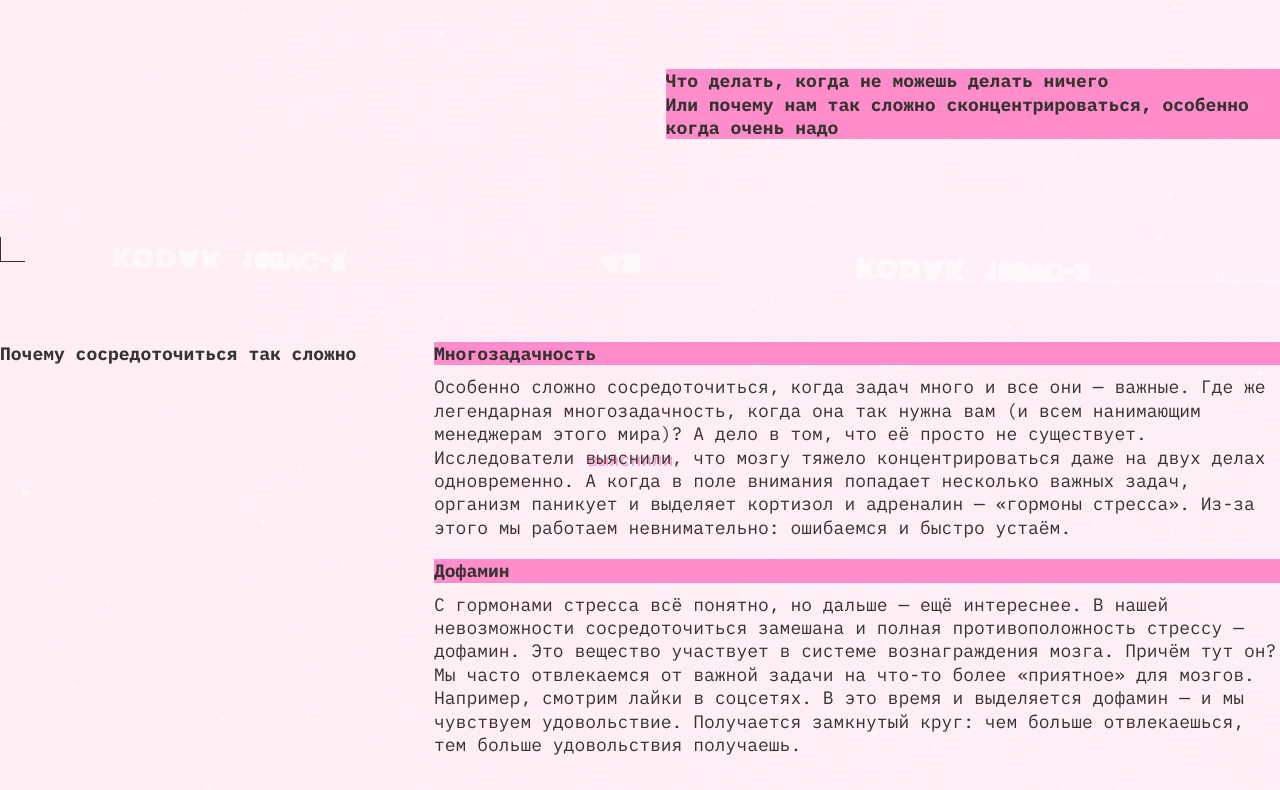
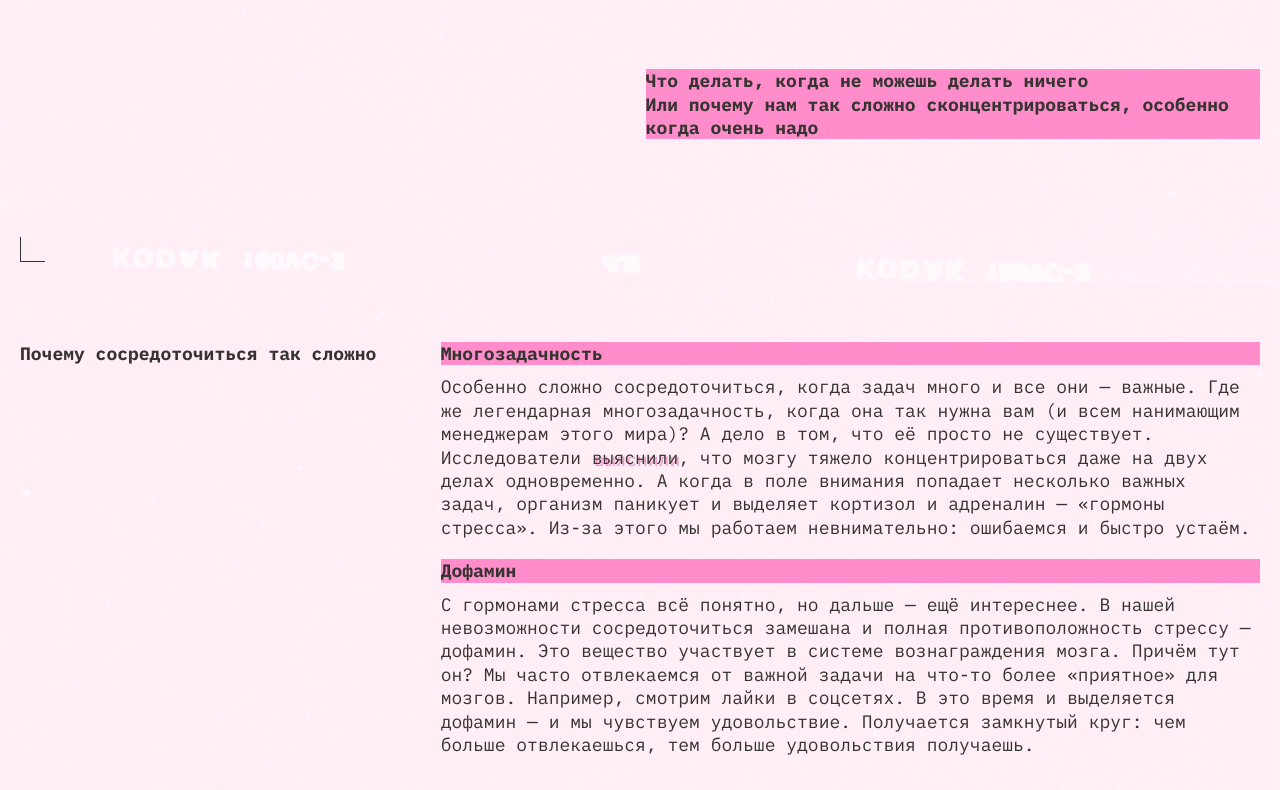
Before and after one commit to Dar1aB/slozhno-sosredotochitsya, a plain HTML site: page index.html in a window 1280 px wide. Shown: the part 518-1308 px from the top of the page. Drawn offline with Linux system fonts and the light colour scheme.

Commit message:
remove changes

```diff
--- a/styles/globals.css
+++ b/styles/globals.css
@@ -11,7 +11,6 @@ body {
   font-size: var(--font-size, 18px);
   line-height: var(--line-height, 130%);
   margin: 0 auto;
-  padding: 0;
 }
 
 h1,
--- a/styles/style.css
+++ b/styles/style.css
@@ -1,5 +1,5 @@
 .page {
-  /**padding-inline: var(--main-clamp);**/
+  padding-inline: var(--main-clamp);
   color: var(--text-color);
   background-color: var(--bg-color);
   background-image: var(--bg-image);
```
